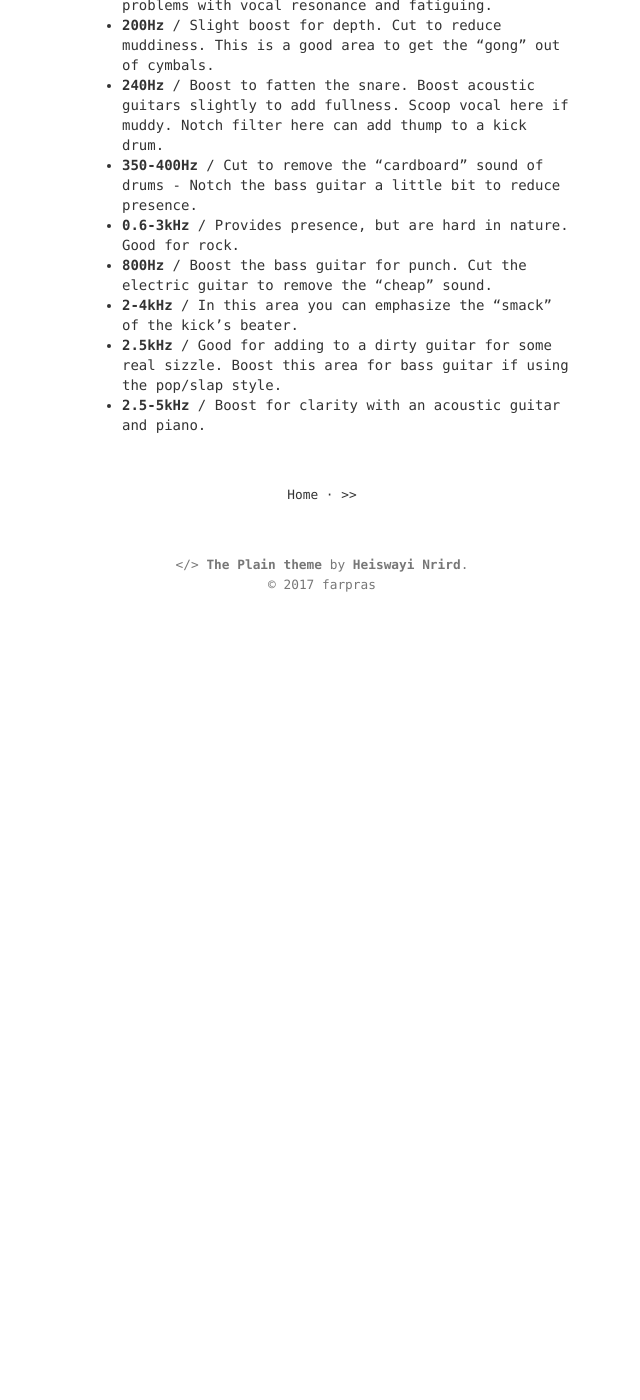
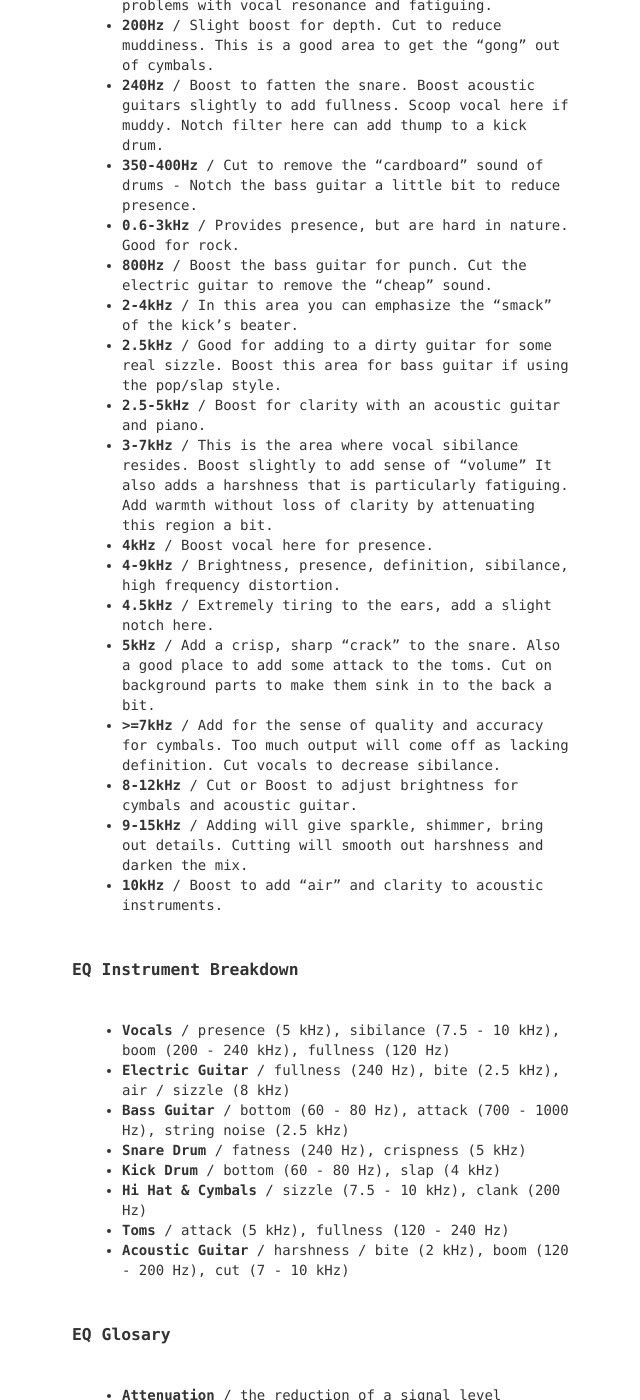
Before and after one commit to farpras/blog, a Jekyll site: the page built from _posts/2017-04-18-eq-tips-cheat-sheet.md, in a window 1280 px wide and 1400 px high, scrolled down 861 px. Shown: the whole window, without its empty margins (318-958 px from the left). Built offline with Jekyll 4.4.1, drawn with Linux system fonts in a browser that asks for light colours; before the commit the page ends 1491 px from its top, so only the background shows below that; some of the changed text lies outside the part shown.

Commit message:
edit post again 3

```diff
--- a/_includes/footer.html
+++ b/_includes/footer.html
@@ -1,4 +1,4 @@
 <div class="footer">
-  <span class="block">&lt;/&gt; <a href="http://github.com/heiswayi/the-plain" title="a minimalist Jekyll theme for personal blog">The Plain theme</a> by <a href="http://heiswayi.github.io">Heiswayi Nrird</a>.</span>
   <span class="block">&copy; {{ site.time | date: '%Y' }} {{ site.author_name }}</span>
+  <span class="block">"You can love your country without having to love your government!"<br/>- Anonymous</span>
 </div>
--- a/_posts/2017-04-18-eq-tips-cheat-sheet.md
+++ b/_posts/2017-04-18-eq-tips-cheat-sheet.md
@@ -6,22 +6,53 @@ updated:   2017-04-18 05:48
 Tips for equalization. By frequency, by instrument with a glossary.
 This article will still get updated. (Last update: `Tuesday, April 20th 2017`)
 
-### EQ Freq Breakdown
+### EQ Frequency Breakdown
 
-- **30Hz** / Virtually undetectable, you can safely cut these frequencies.<br/>
-- **40-60Hz** / Sub bass Freque­ncies. "Feel" only.<br/>
-- **60-200Hz** / Add for tom "boom". Cut to decrease bass "boom".<br/>
-- **80Hz** / Boost for the kick drum lower end to cut through the mix. Notch most other instruments here. Rolling off the electric guitar here is advisables.<br/>
-- **80-200Hz** / Boost bass instruments for presence. Boost will add warmth and fullness to guitars, vocals and horns.<br/>
-- **100Hz-4kHz** / Scooping/notching instruments here will provide room in the mix.<br/>
-- **<=120Hz** / Add for warmth. Too much will sound muddy.<br/>
-- **120-125Hz** / Top of the range for most subwoofers. Also the low end of music such as kick drums and bass guitar. Bottom end of acoustic guitar and piano. Add for warmth.<br/>
-- **120-600Hz** / Boost for strong vocal presence. Causes problems with vocal resonance and fatiguing.<br/>
-- **200Hz** / Slight boost for depth. Cut to reduce muddiness. This is a good area to get the "gong" out of cymbals.<br/>
-- **240Hz** / Boost to fatten the snare. Boost acoustic guitars slightly to add fullness. Scoop vocal here if muddy. Notch filter here can add thump to a kick drum.<br/>
-- **350-400Hz** / Cut to remove the "cardboard" sound of drums - Notch the bass guitar a little bit to reduce presence.<br/>
-- **0.6-3kHz** / Provides presence, but are hard in nature. Good for rock.<br/>
-- **800Hz** / Boost the bass guitar for punch. Cut the electric guitar to remove the "cheap" sound.<br/>
-- **2-4kHz** / In this area you can emphasize the "smack" of the kick's beater.<br/>
-- **2.5kHz** / Good for adding to a dirty guitar for some real sizzle. Boost this area for bass guitar if using the pop/slap style.<br/>
-- **2.5-5kHz** / Boost for clarity with an acoustic guitar and piano.<br/>
+- **30Hz** / Virtually undetectable, you can safely cut these frequencies.
+- **40-60Hz** / Sub bass Freque­ncies. "Feel" only.
+- **60-200Hz** / Add for tom "boom". Cut to decrease bass "boom".
+- **80Hz** / Boost for the kick drum lower end to cut through the mix. Notch most other instruments here. Rolling off the electric guitar here is advisables.
+- **80-200Hz** / Boost bass instruments for presence. Boost will add warmth and fullness to guitars, vocals and horns.
+- **100Hz-4kHz** / Scooping/notching instruments here will provide room in the mix.
+- **<=120Hz** / Add for warmth. Too much will sound muddy.
+- **120-125Hz** / Top of the range for most subwoofers. Also the low end of music such as kick drums and bass guitar. Bottom end of acoustic guitar and piano. Add for warmth.
+- **120-600Hz** / Boost for strong vocal presence. Causes problems with vocal resonance and fatiguing.
+- **200Hz** / Slight boost for depth. Cut to reduce muddiness. This is a good area to get the "gong" out of cymbals.
+- **240Hz** / Boost to fatten the snare. Boost acoustic guitars slightly to add fullness. Scoop vocal here if muddy. Notch filter here can add thump to a kick drum.
+- **350-400Hz** / Cut to remove the "cardboard" sound of drums - Notch the bass guitar a little bit to reduce presence.
+- **0.6-3kHz** / Provides presence, but are hard in nature. Good for rock.
+- **800Hz** / Boost the bass guitar for punch. Cut the electric guitar to remove the "cheap" sound.
+- **2-4kHz** / In this area you can emphasize the "smack" of the kick's beater.
+- **2.5kHz** / Good for adding to a dirty guitar for some real sizzle. Boost this area for bass guitar if using the pop/slap style.
+- **2.5-5kHz** / Boost for clarity with an acoustic guitar and piano.
+- **3-7kHz** / This is the area where vocal sibilance resides. Boost slightly to add sense of "­vol­ume­" It also adds a harshness that is partic­ularly fatiguing. Add warmth without loss of clarity by attenu­ating this region a bit.
+- **4kHz** / Boost vocal here for presence.
+- **4-9kHz** / Bright­ness, presence, defini­tion, sibilance, high frequency distortion.
+- **4.5kHz** / Extremely tiring to the ears, add a slight notch here.
+- **5kHz** / Add a crisp, sharp "­cra­ck" to the snare. Also a good place to add some attack to the toms. Cut on background parts to make them sink in to the back a bit.
+- **>=7kHz** / Add for the sense of quality and accuracy for cymbals. Too much output will come off as lacking defini­tion. Cut vocals to decrease sibilance.
+- **8-12kHz** / Cut or Boost to adjust brightness for cymbals and acoustic guitar.
+- **9-15kHz** / Adding will give sparkle, shimmer, bring out details. Cutting will smooth out harshness and darken the mix.
+- **10kHz** / Boost to add "­air­" and clarity to acoustic instru­ments.
+
+### EQ Instrument Breakdown
+
+- **Vocals** / presence (5 kHz), sibilance (7.5 ‐ 10 kHz), boom (200 ‐ 240 kHz), fullness (120 Hz)
+- **Electric Guitar** / fullness (240 Hz), bite (2.5 kHz), air / sizzle (8 kHz)
+- **Bass Guitar** / bottom (60 ‐ 80 Hz), attack (700 ‐ 1000 Hz), string noise (2.5 kHz)
+- **Snare Drum** / fatness (240 Hz), crispness (5 kHz)
+- **Kick Drum** / bottom (60 ‐ 80 Hz), slap (4 kHz)
+- **Hi Hat & Cymbals** / sizzle (7.5 ‐ 10 kHz), clank (200 Hz)
+- **Toms** / attack (5 kHz), fullness (120 ‐ 240 Hz)
+- **Acoustic Guitar** / harshness / bite (2 kHz), boom (120 ‐ 200 Hz), cut (7 ‐ 10 kHz)
+
+### EQ Glosary
+
+- **Attenuation** / the reduction of a signal level
+- **Band** / range of frequencies
+- **Boost** / selected frequency levels are amplified
+- **Cut** / selected frequency are attenuated
+- **Presence** / increasing causes the sounds of voices and such instruments seem more "present"
+- **Q** / describes the shape of the EQ curve (higher Q = narrower range, lower Q = wider range)
+- **Sibilance** / refers to the hissing "s","sh","z", or "zh", sound of the human voice
+- **Warmth** / sound where the bass and low mid frequencies have depth and where the high frequencies are smooth sounding opposed to aggressive or fatiguing
```
